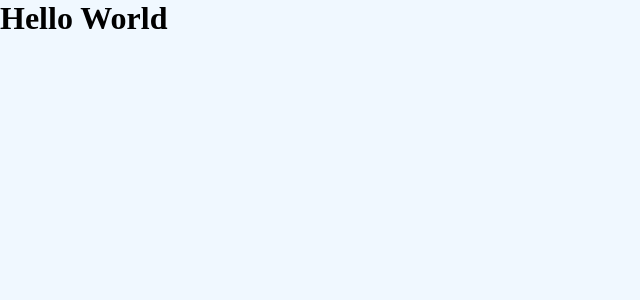
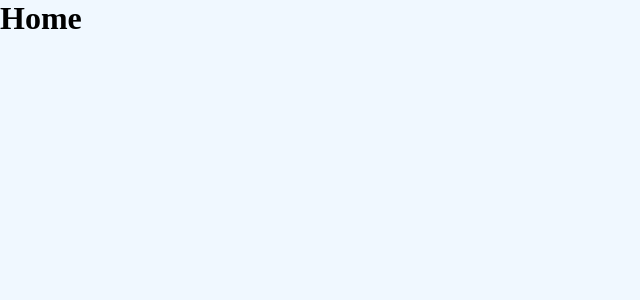
Before and after one commit to pellizzetti/goreact-desafio-02, a React (Create React App) app: page / in a window 1280 px wide. Shown: the top 300 px of the page, without its empty margins (0-640 px from the left). Built offline with nearby package versions, Linux system fonts and the light colour scheme.

Commit message:
Add GitHub API service

```diff
--- a/package.json
+++ b/package.json
@@ -3,6 +3,7 @@
   "version": "0.1.0",
   "private": true,
   "dependencies": {
+    "axios": "^0.18.0",
     "react": "^16.4.2",
     "react-dom": "^16.4.2",
     "react-scripts": "1.1.5",
--- a/src/App.js
+++ b/src/App.js
@@ -2,10 +2,8 @@ import React from 'react';
 
 import './styles/global';
 
-const App = () => (
-  <div className="App">
-    <h1>Hello World</h1>
-  </div>
-);
+import Home from './pages/Home';
+
+const App = () => <Home />;
 
 export default App;
--- /dev/null
+++ b/src/pages/Home/index.js
@@ -0,0 +1,9 @@
+import React from 'react';
+
+const Home = () => (
+  <div>
+    <h1>Home</h1>
+  </div>
+);
+
+export default Home;
```
Also changed, not shown: src/services/api.js (added, +7 -0 lines), src/assets/logo.png (added), 1 other file (tests, documents, lock files or other folders).
